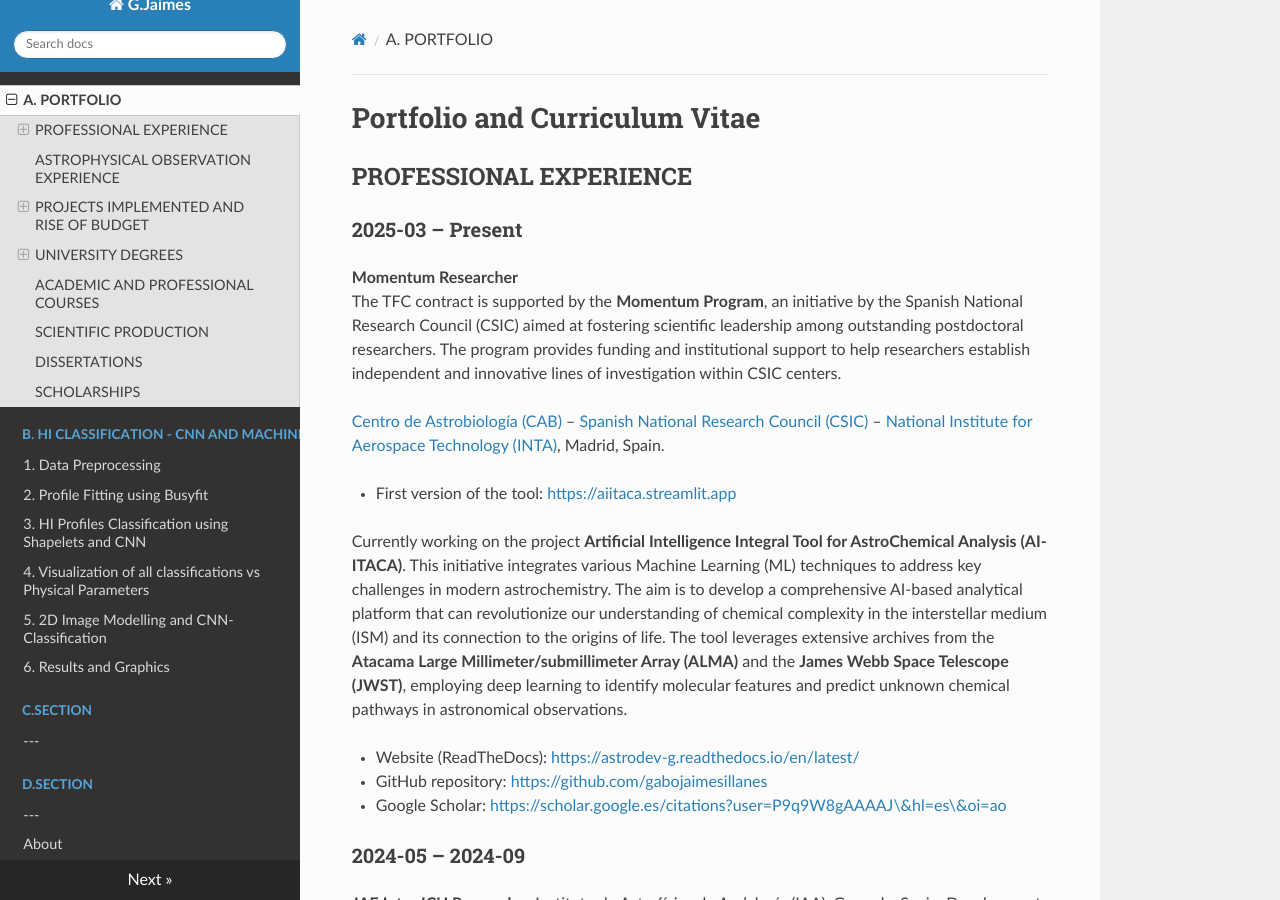
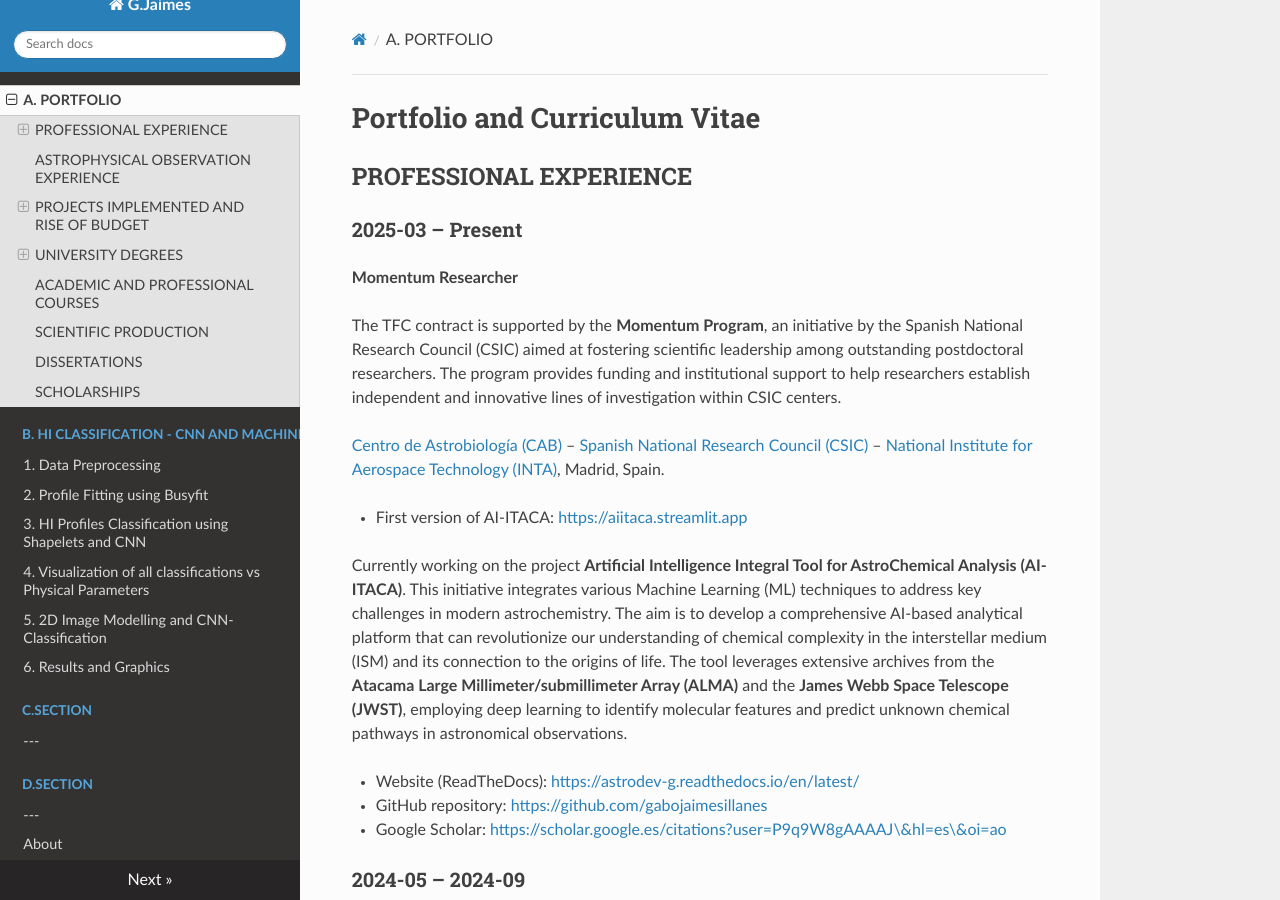
Before and after one commit to gabojaimesillanes/g.jaimes.illanes, an MkDocs documentation site: the page built from docs/portfolio.md, in a window 1280 px wide and 900 px high. Built offline with MkDocs 1.6.1, drawn with Linux system fonts in a browser that asks for light colours; nearby versions of some CDN libraries.

Commit message:
Update portfolio.md

```diff
--- a/docs/portfolio.md
+++ b/docs/portfolio.md
@@ -5,11 +5,12 @@
 ### 2025-03 – Present
 
 **Momentum Researcher**
+
 The TFC contract is supported by the **Momentum Program**, an initiative by the Spanish National Research Council (CSIC) aimed at fostering scientific leadership among outstanding postdoctoral researchers. The program provides funding and institutional support to help researchers establish independent and innovative lines of investigation within CSIC centers.
 
 [Centro de Astrobiología (CAB)](https://cab.inta-csic.es/) – [Spanish National Research Council (CSIC)](https://www.csic.es/) – [National Institute for Aerospace Technology (INTA)](https://www.inta.es/), Madrid, Spain.
 
-* First version of the tool: [https://aiitaca.streamlit.app](https://aiitaca.streamlit.app)
+* First version of AI-ITACA: [https://aiitaca.streamlit.app](https://aiitaca.streamlit.app)
 
 Currently working on the project **Artificial Intelligence Integral Tool for AstroChemical Analysis (AI-ITACA)**. This initiative integrates various Machine Learning (ML) techniques to address key challenges in modern astrochemistry. The aim is to develop a comprehensive AI-based analytical platform that can revolutionize our understanding of chemical complexity in the interstellar medium (ISM) and its connection to the origins of life. The tool leverages extensive archives from the **Atacama Large Millimeter/submillimeter Array (ALMA)** and the **James Webb Space Telescope (JWST)**, employing deep learning to identify molecular features and predict unknown chemical pathways in astronomical observations.
 
```
